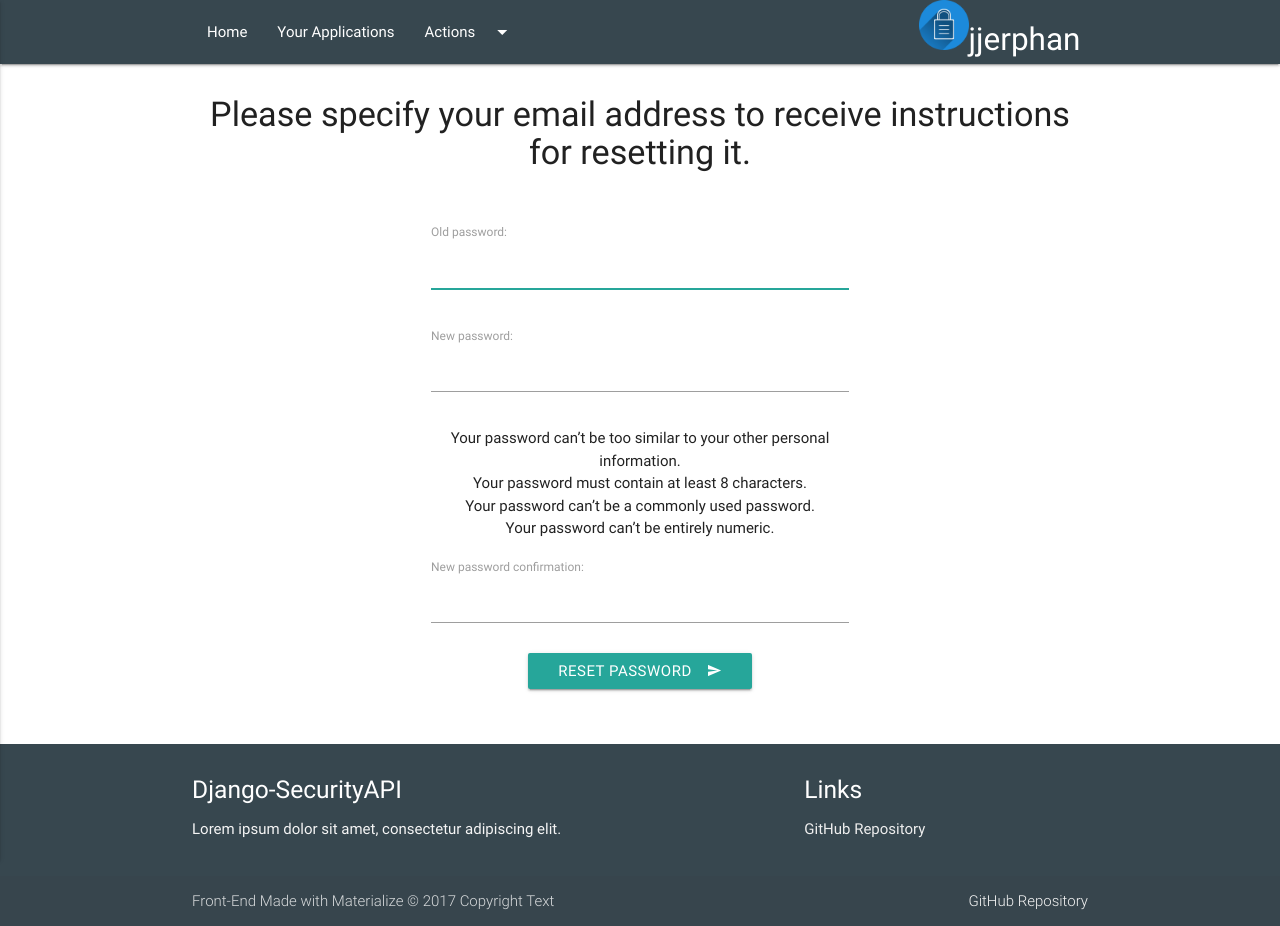
After one commit to kahihia/Django-SecurityAPI, a Django app: page /changePassword/ in a window 1280 px wide. The commit adds this page. Run offline with Django 3.2, Linux system fonts and the light colour scheme; a user stored in the database is signed in; parts of the project's set-up code (start-up, migrations or seed data) failed here and were passed over.

Commit message:
Password changement implemented

```diff
--- a/application/settings.py
+++ b/application/settings.py
@@ -149,7 +149,7 @@ STATIC_URL = '/static/'
 LOGIN_REDIRECT_URL = '/'
 LOGOUT_REDIRECT_URL = '/'
 
-LOGIN_URL = r'^login/$'
+LOGIN_URL = 'login/'
 
 # Extra places for collectstatic to find static files.
 STATICFILES_DIRS = (
--- a/application/urls.py
+++ b/application/urls.py
@@ -67,7 +67,8 @@ urlpatterns = [
     url(r'^$',home,name='home'), # Home Page
     url(LOGIN_URL, auth_views.LoginView.as_view(template_name ='login.html')),
     url(r'^logout/$', auth_views.LogoutView.as_view(template_name ='logout.html')),
-    url(r'^change-password/$', auth_views.PasswordChangeView.as_view(template_name='passwordReset.html')),
-    url(r'^signup/?$', CreateView.as_view(template_name='signup.html',form_class=UserCreationForm,success_url='/')),
+    url(r'^changePassword/$', auth_views.PasswordChangeView.as_view(template_name='changePassword.html',success_url='/passwordChangedDone/')),
+    url(r'^passwordChangedDone/$', auth_views.PasswordChangeDoneView.as_view(template_name='passwordChangedDone.html')),
+    url(r'^signUp/?$', CreateView.as_view(template_name='signUp.html',form_class=UserCreationForm,success_url='/')),
     url(r'(?P<typed>.+)$',handler404,name='handler404'), # Hacky way to redirect to a 404 error page
 ]
--- a/templates/base.html
+++ b/templates/base.html
@@ -33,7 +33,7 @@
                   <ul id="dropdown1" class="dropdown-content" style="width:250px;position:absolute;top: 64px;left: 619.875px; opacity: 1; display: none;" >
                       {% if user.is_authenticated %}
                       <li><a class="red-text darken-4" href="/logout/">Logout</a></li>
-                      <li><a class="darken-4" href="/change-password/">Change Password</a></li>
+                      <li><a class="darken-4" href="/changePassword/">Change Password</a></li>
                       {% else %}
                       <li><a class="blue-text darken-4" href="/login/">Login</a></li>
                       <li><a class="cyan-text darken-4" href="/signup/">Sign Up</a></li>
@@ -50,7 +50,7 @@
     <li><a href="/">Home</a></li>
     {% if user.is_authenticated %}
     <li><a href="/logout/">Logout</a></li>
-    <li><a href="/change-password/">Change Password</a></li>
+    <li><a href="/changePassword/">Change Password</a></li>
     {% else %}
     <li><a href="/login/">Login</a></li>
     {% endif %}
@@ -64,7 +64,7 @@
         <li><a class="grey-text darken-4" href="/login/">Login</a></li>
         <li><a class="grey-text darken-4" href="/signup/">Sign Up</a></li>
         {% endif %}
-        <li><a class="grey-text darken-4" href="/change-password/">Change-password</a></li>
+        <li><a class="grey-text darken-4" href="/changePassword/">Change Password</a></li>
         <li><a class="grey-text darken-4" href="/admin/">Administration pannel</a></li>
         <li><a class="grey-text darken-4" href="/rest/">Test REST API</a></li>
       </ul>
@@ -83,7 +83,7 @@
         <div class="row">
           <div class="col l6 s12">
             <h5 class="white-text">Django-SecurityAPI</h5>
-            <p class="grey-text text-lighten-4">You can use rows and columns here to organize your footer content.</p>
+            <p class="grey-text text-lighten-4">Lorem ipsum dolor sit amet, consectetur adipiscing elit. </p>
           </div>
           <div class="col l4 offset-l2 s12">
             <h5 class="white-text">Links</h5>
--- /dev/null
+++ b/templates/changePassword.html
@@ -0,0 +1,42 @@
+{% extends "base.html" %}
+
+{% block title %} | Reset Password {% endblock %}
+
+{% block content %}
+
+<div class="container">
+    <div class="section">
+        <div class="row center">
+          <div class="row">
+              <div class="col s12 m12">
+                  <div class="icon-block">
+                  <h4>Please specify your email address to receive instructions for resetting it.</h4>
+                </div>
+              </div>
+          </div>
+          {% if form.errors %}
+          <div class="row">
+              <div class="col s8 m8 offset-s2 offset-m2">
+                  <div class="icon-block">
+                    <h4 class="red-text darken-4"> {{ form.errors }}</h4>
+                  </div>
+              </div>
+          </div>
+          {% endif %}
+          <div class="row">
+              <div class="col s6 m6 offset-s3 offset-m3">
+                  <div class="icon-block">
+                    <form action="" method="post">
+                          {% csrf_token %}
+                         {{ form.as_p }}
+                         <button class="btn waves-effect waves-light" type="submit" name="action">Reset password
+                           <i class="material-icons right">send</i>
+                         </button>
+                    </form>
+                </div>
+              </div>
+          </div>
+      </div>
+    </div>
+</div>
+{% endblock %}
--- a/templates/home.html
+++ b/templates/home.html
@@ -29,7 +29,7 @@
                           <a class="waves-effect waves-light btn-large" href="/logout/">Logout</a>
                         </div>
                         <div class="col s4">
-                          <a class="waves-effect waves-light btn-large" href="#">Change my info</a>
+                          <a class="waves-effect waves-light btn-large" href="/changePassword/">Change Password</a>
                         </div>
                         <div class="col s4">
                           <a class="waves-effect waves-light btn-large" href="o/applications/">Manage Apps</a>
--- a/templates/passwordResetDone.html
+++ b/templates/passwordChangedDone.html
@@ -10,8 +10,7 @@
           <div class="row">
               <div class="col s12 m12">
                   <div class="icon-block">
-                    <h3>We've e-mailed you instructions for setting your password to the e-mail address you submitted.</h3>
-                    <h3>You should be receiving it shortly.</h3>
+                    <h3>You password has been reset.</h3>
                 </div>
               </div>
           </div>
```
Also changed, not shown: templates/passwordReset.html (deleted, +0 -34 lines), db.sqlite3, templates/signUp.html (renamed from templates/signup.html).
